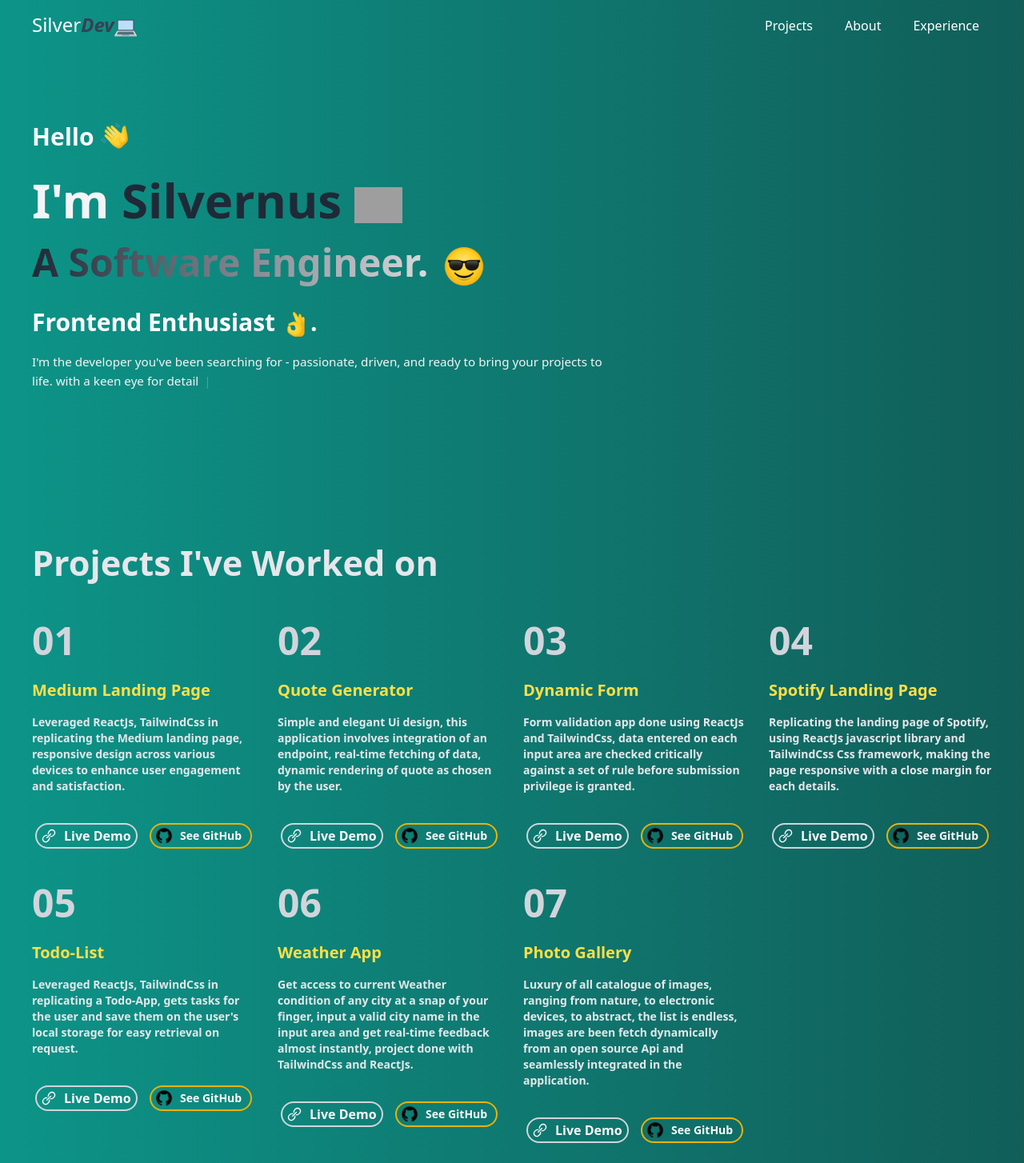
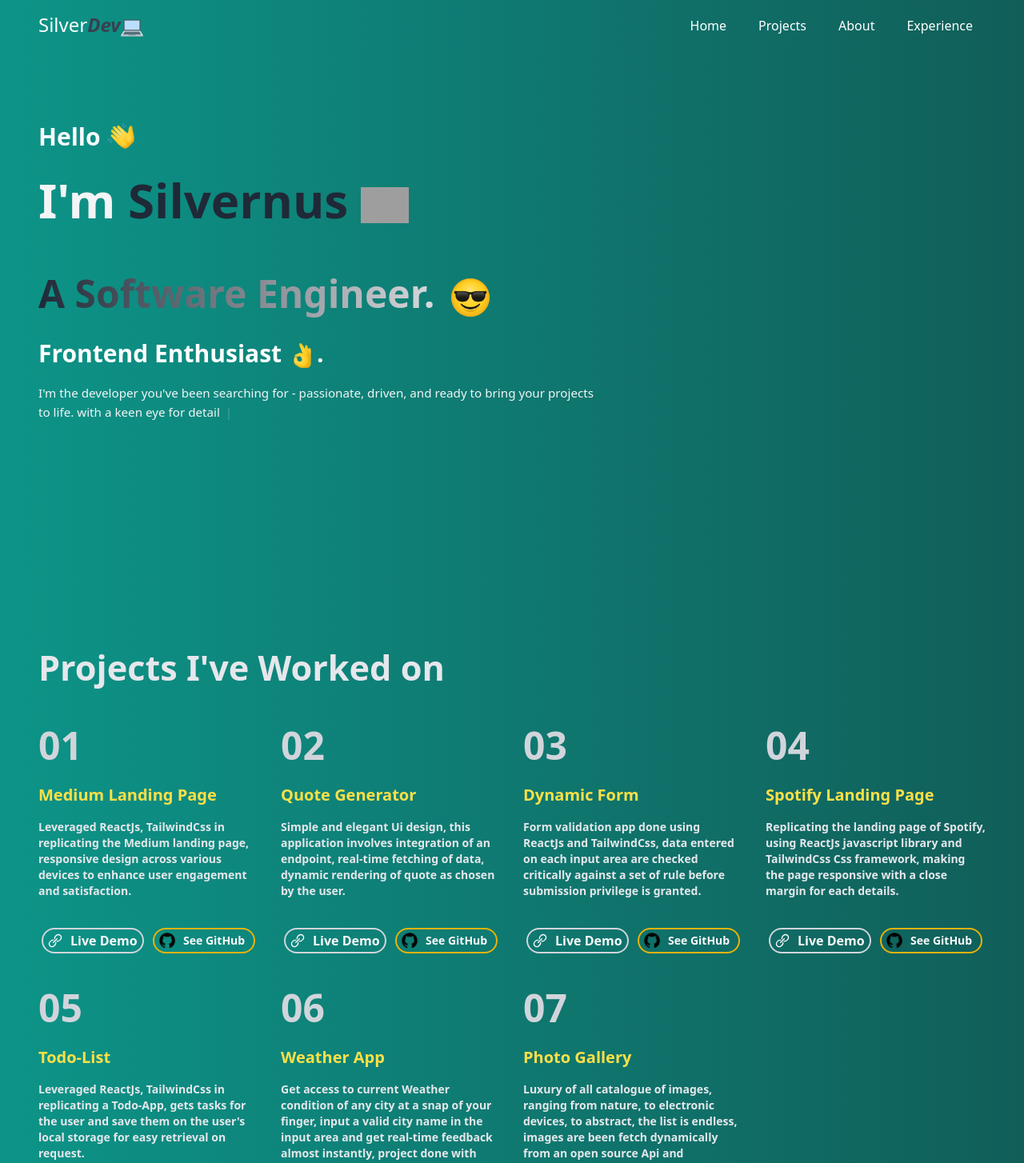
Before and after one commit to SilvernusIfoghale/silvernus-portfolio, a React (Vite) app: page / in a window 1280 px wide. Shown: the top 1454 px of the page at 80% size. Built offline with nearby package versions, Linux system fonts and the light colour scheme; grey boxes are pictures that could not be loaded.

Commit message:
Adjusting width, setting nav to sticky

```diff
--- a/src/component/AboutMe.jsx
+++ b/src/component/AboutMe.jsx
@@ -9,10 +9,10 @@ export default function AboutMe() {
   return (
     <>
       <div
-        className="grid  sm:grid-cols-2 place-content-center items-center  gap-10 my-20  pt-10"
+        className="grid  sm:grid-cols-2 place-content-center items-center  gap-10 my-20  pt-10 px-2 "
         id="about"
       >
-        <div className="mb-5 text-gray-100">
+        <div className="mb-5 text-gray-100 ">
           <Slide cascade>
             <p className="font-bold text-3xl pb-9">About Me</p>
             <p className="text-sm">
@@ -71,7 +71,7 @@ export default function AboutMe() {
 
         <div className="flex md:justify-end justify-center">
           <Slide direction="right">
-            <div className="w-[390px]  h-[390px]   sm:w-[300px] sm:h-[300px] md:w-[400px] md:h-[400px] lg:w-[450px] lg:h-[450px] rounded-[50%] overflow-hidden border-2 border-teal-500 shadow-lg shadow-gray-700">
+            <div className="w-[360px]  h-[360px]   sm:w-[300px] sm:h-[300px] md:w-[400px] md:h-[400px] lg:w-[450px] lg:h-[450px] rounded-[50%] overflow-hidden border-2 border-teal-500 shadow-lg shadow-gray-700">
               <img
                 src={profile}
                 alt="author-picture"
--- a/src/component/Footer.jsx
+++ b/src/component/Footer.jsx
@@ -2,8 +2,8 @@ import React from "react";
 
 export default function Footer() {
   return (
-    <div className="flex items-center justify-center w-full mt-20 pb-5 pt-2 border-t-2 border-green-600">
-      <ul className="sm:flex gap-2 text-white hidden ">
+    <div className="flex items-center justify-center w-full py-10 ">
+      {/* <ul className="sm:flex gap-2 text-white hidden ">
         <a href="#">
           <li className="hover:cursor-pointer hover:underline py-2 px-4 ">
             Home
@@ -24,7 +24,7 @@ export default function Footer() {
             Experience
           </li>
         </a>
-      </ul>
+      </ul> */}
     </div>
   );
 }
--- a/src/component/Hero.jsx
+++ b/src/component/Hero.jsx
@@ -8,12 +8,12 @@ import smile from "../../public/smile.png";
 function Hero() {
   return (
     <>
-      <div className=" leading-[3.2rem] my-16">
-        <Fade cascade damping={0.2}>
-          <p className="text-3xl font-bold text-gray-50 py-6">
+      <div className=" leading-[3.2rem] mt-16  ">
+        <Fade cascade damping={0.4}>
+          <p className="text-3xl  sm:font-bold font-semibold text-gray-50 py-6">
             Hello <img src={wave} alt="" className="inline w-9 h-9 mb-2" />
           </p>
-          <p className="text-6xl font-bold text-gray-100 ">
+          <p className="text-5xl   sm:text-6xl font-bold text-gray-100 h-[130px] sm:h-[100px]  ">
             I'm
             <span className="text-gray-800 ">
               {" "}
@@ -33,17 +33,17 @@ function Hero() {
             </span>
           </p>
           <div className="max-w-[600px]">
-            <p className="py-5 bg-gradient-to-r from-gray-800  to-white bg-clip-text font-bold text-transparent text-5xl leading-[3.5rem] ">
+            <p className="py-5 bg-gradient-to-r from-gray-800  to-white bg-clip-text font-bold text-transparent text-[2.6rem] sm:text-5xl leading-[3.5rem] ">
               A Software Engineer.{" "}
               <img src={smile} alt="" className="w-16 h-16 inline" />
               <span className="text-white"></span>
             </p>
           </div>
-          <p className="text-white font-semibold text-3xl">
+          <p className="text-white font-semibold text-[1.5rem] sm:text-3xl">
             Frontend Enthusiast{" "}
             <img src={ok} alt="" className="inline w-9 h-9" />.
           </p>
-          <p className="text-gray-100 text-[0.95rem] leading-6 pt-4  sm:max-w-[60%]">
+          <p className="text-gray-100 text-[0.95rem] leading-6 pt-4  h-[300px]  sm:max-w-[60%]">
             <Typewriter
               words={[
                 `I'm the developer you've been searching for - passionate, driven,
--- a/src/component/NavBar.jsx
+++ b/src/component/NavBar.jsx
@@ -6,7 +6,7 @@ import laptop from "../../public/laptop.png";
 export default function NavBar() {
   const [mobileNav, setMobileNav] = useState(false);
   return (
-    <div className="flex items-center justify-between py-3 ">
+    <div className=" flex items-center justify-between py-3 sticky top-0 bg-gradient-to-r from-teal-600 to-teal-800 z-10 px-12">
       <div className="">
         <span className="text-white  text-2xl">Silver</span>
         <span className="text-2xl italic text-gray-700 font-bold">Dev</span>
@@ -16,6 +16,12 @@ export default function NavBar() {
       </div>
       <div>
         <ul className="sm:flex gap-2 text-white hidden ">
+          <a href="#">
+            <li className="hover:cursor-pointer hover:bg-gray-800 py-2 px-4">
+              Home
+            </li>
+          </a>
+
           <a href="#project">
             {" "}
             <li className="hover:cursor-pointer hover:bg-gray-800 py-2 px-4 ">
@@ -40,19 +46,24 @@ export default function NavBar() {
         />
 
         {mobileNav && (
-          <div className=" ">
+          <div className="fixed top-0 right-0">
             <CgClose
               onClick={() => setMobileNav(false)}
               color="white"
               size={30}
-              className=" mt-2 sm:hidden z-10 fixed top-3 right-10 hover:cursor-pointer hover:scale-110"
+              className=" mt-2 sm:hidden z-20 fixed top-3 right-10 hover:cursor-pointer hover:scale-110"
             />
             <ul
               onClick={() => setMobileNav(false)}
-              className="gap-2 text-white absolute sm:hidden bg-gray-600 w-[180px] h-[100vh] top-[0px] right-0 pt-12"
+              className="gap-2 text-white absolute sm:hidden bg-gray-600 w-[180px] h-[100vh] top-[0px] right-0 pt-12 z-10"
             >
+              <a href="#">
+                <li className="hover:cursor-pointer hover:bg-gray-800 py-2 px-4 mt-5">
+                  Home
+                </li>
+              </a>
               <a href="#project">
-                <li className="hover:cursor-pointer hover:bg-gray-800 py-2 px-4 mt-3">
+                <li className="hover:cursor-pointer hover:bg-gray-800 py-2 px-4 mt-1">
                   Projects
                 </li>
               </a>
--- a/src/component/Portfolio.jsx
+++ b/src/component/Portfolio.jsx
@@ -10,13 +10,15 @@ import Footer from "./Footer";
 export default function Portfolio() {
   return (
     <>
-      <div className="w-full h-auto px-10 bg-gradient-to-r from-teal-600 to-teal-800 ">
+      <div className="w-full h-auto bg-gradient-to-r from-teal-600 to-teal-800 ">
         <NavBar />
-        <Hero />
-        <Projects />
-        <AboutMe />
-        <Technologies />
-        <Footer />
+        <div className="px-12">
+          <Hero />
+          <Projects />
+          <AboutMe />
+          <Technologies />
+          <Footer />
+        </div>
       </div>
     </>
   );
--- a/src/component/Projects.jsx
+++ b/src/component/Projects.jsx
@@ -7,7 +7,7 @@ import { Bounce, Slide } from "react-awesome-reveal";
 export default function Projects() {
   return (
     <>
-      <div className="w-80 sm:w-full my-36 pt-10" id="project">
+      <div className="w-80 sm:w-full mb-36 pt-10" id="project">
         <Slide direction="left">
           <p className="text-gray-200 text-[2.7rem] font-bold pb-6 ">
             Projects I've Worked on
```
